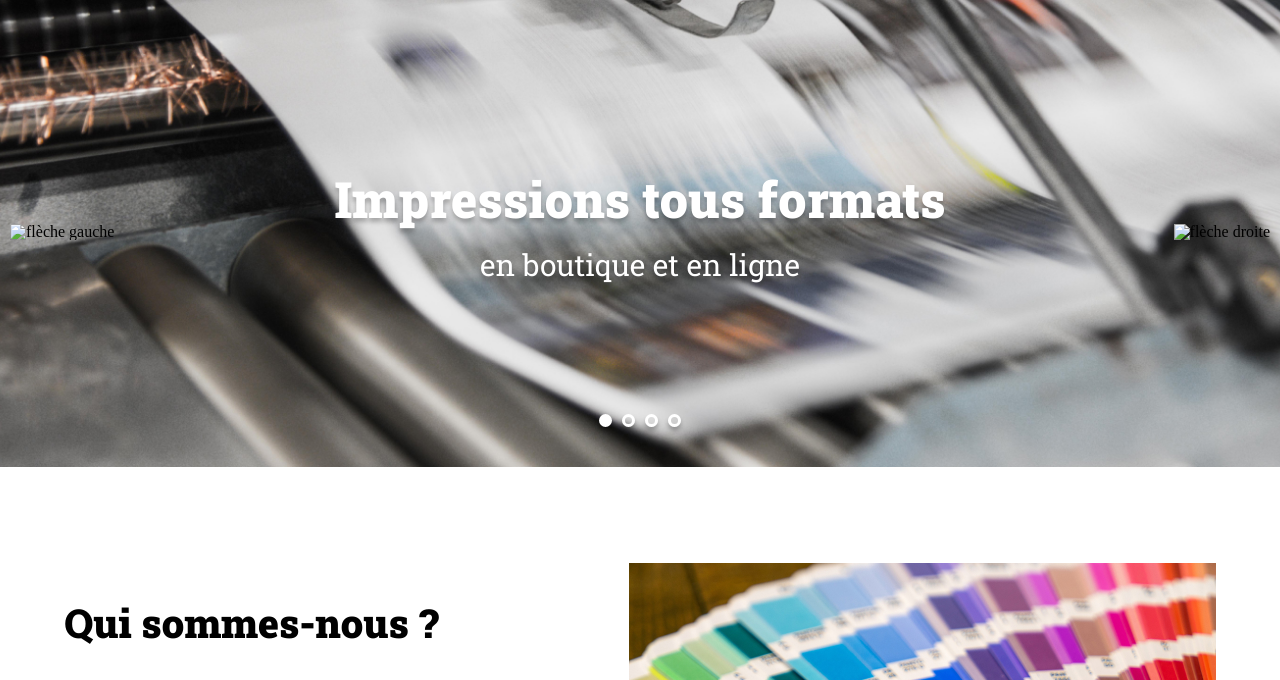
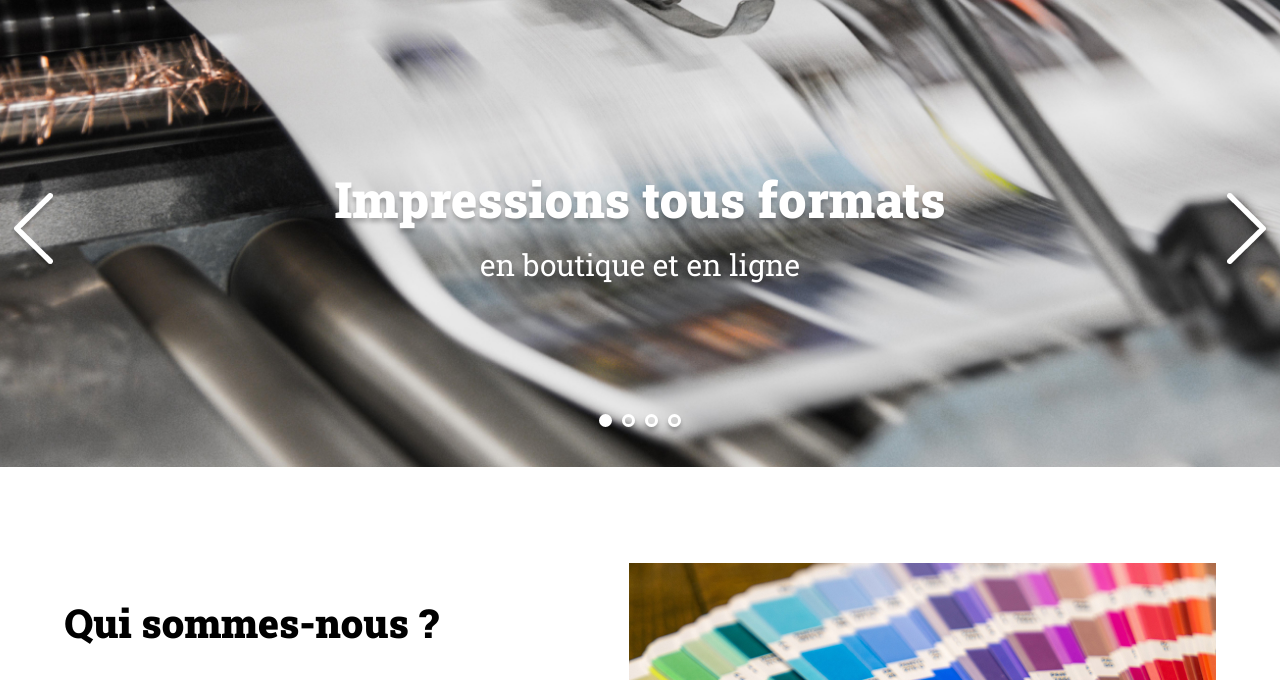
Before and after one commit to SamantaGoulong/PrintIt.github.io, a plain HTML site: page index.html in a window 1280 px wide. Shown: the part 104-784 px from the top of the page. Drawn offline with Linux system fonts and the light colour scheme.

Commit message:
revert : problème affichage des flèches

```diff
--- a/index.html
+++ b/index.html
@@ -19,8 +19,8 @@
 <main>
 	<div id="banner">
 		<img class="banner-img" src="./assets/images/slideshow/slide1.jpg" alt="Banner Print-it">
-		<img class="arrow arrow_left" src="./Print-it-JS-main/assets/images/arrow_left.png" alt="flèche gauche">
-		<img class="arrow arrow_right" src="./Print-it-JS-main/assets/images/arrow_right.png" alt="flèche droite">
+		<img class="arrow arrow_left" src="./assets/images/arrow_left.png" alt="flèche gauche">
+		<img class="arrow arrow_right" src="./assets/images/arrow_right.png" alt="flèche droite">
 		<p>Impressions tous formats <span>en boutique et en ligne</span></p>
 		<div class="dots">
 		</div>
```
